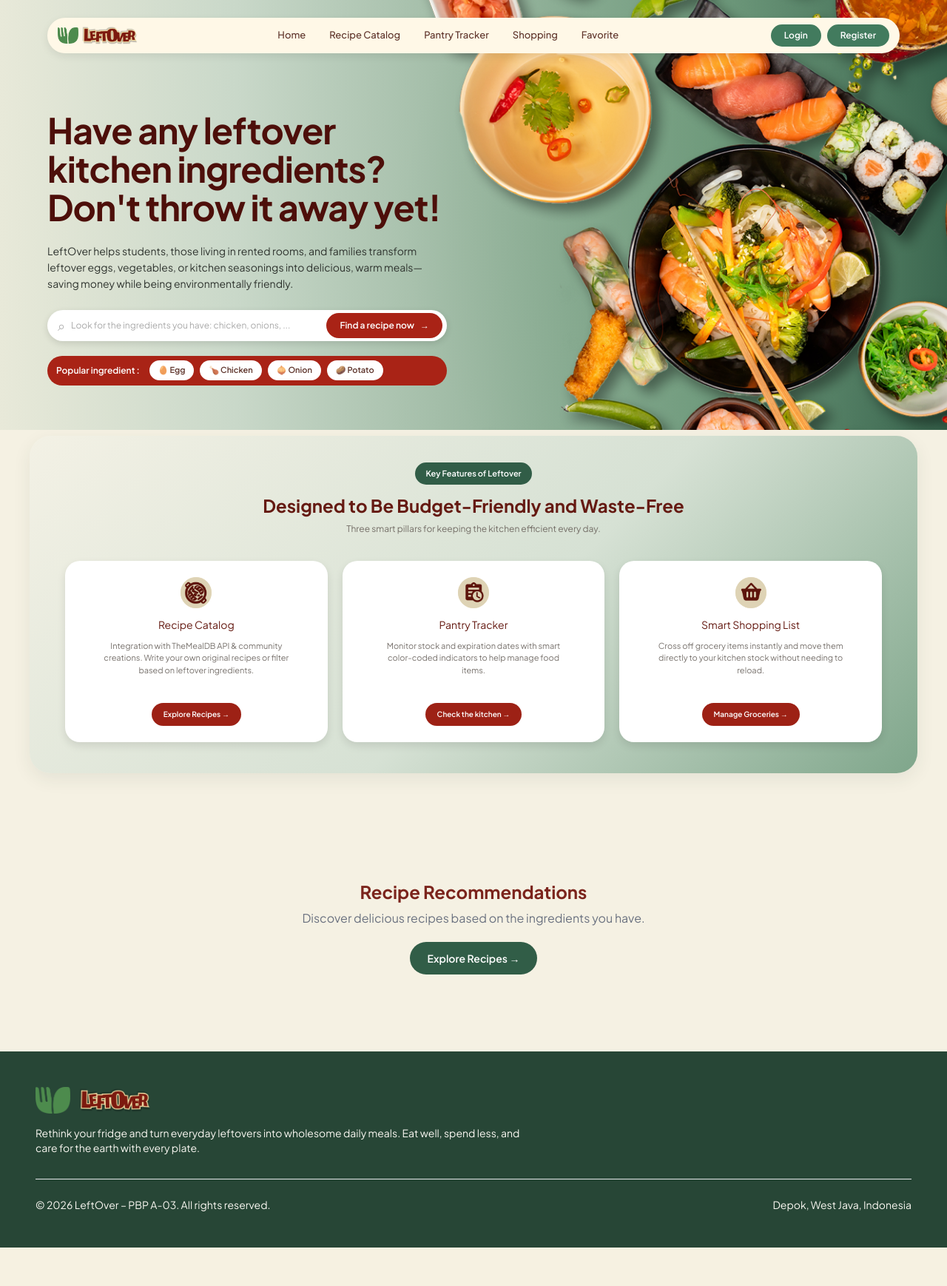
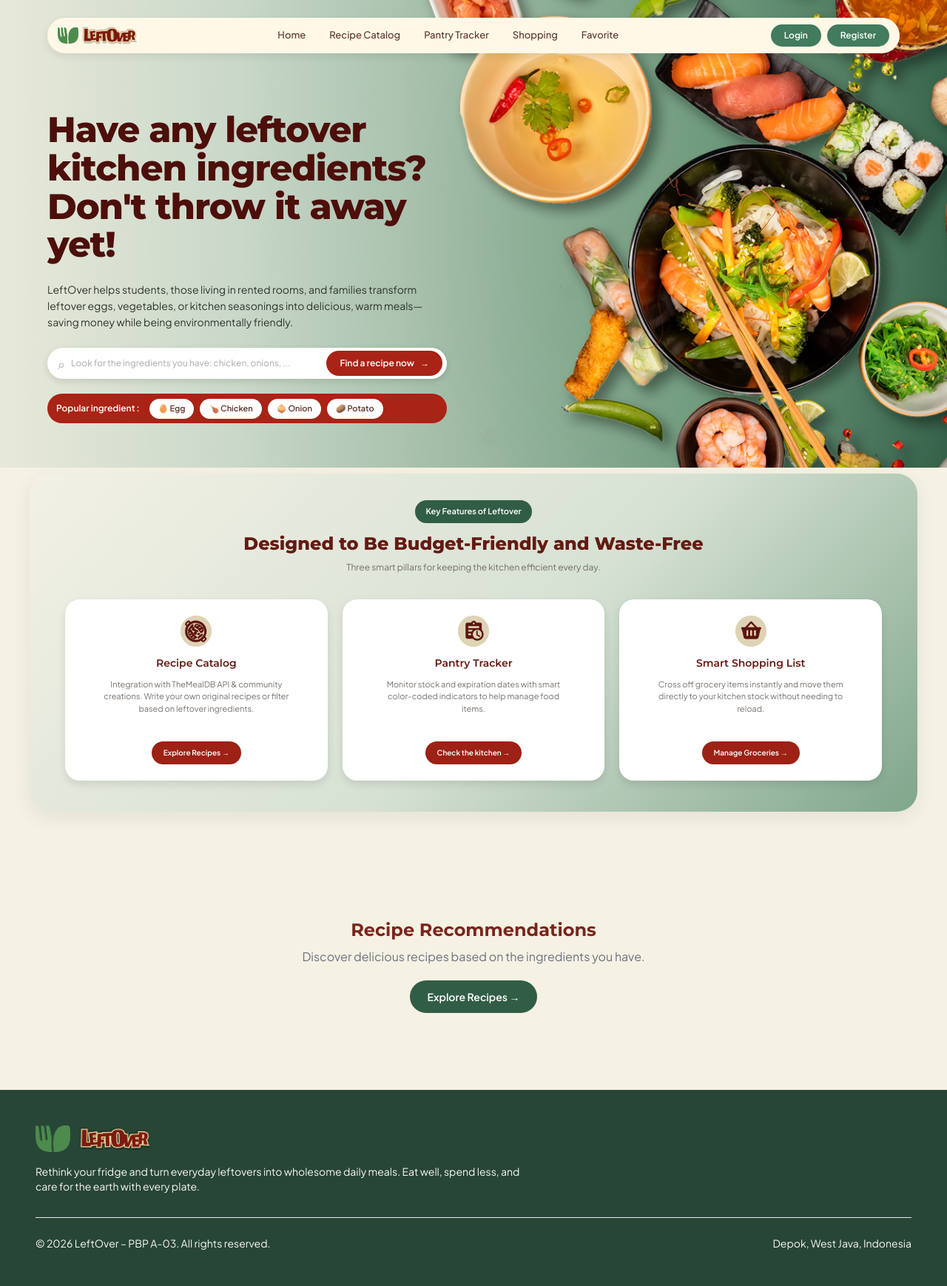
Before and after one commit to PBP-kel-3A/LeftOver, a Django app: page / in a window 1280 px wide. Shown: the whole page at 74% size. Before the commit the page ends 1686 px from the top, so only its background shows below. Run offline with Django 5.2, Linux system fonts and the light colour scheme; some libraries are stand-ins or nearby versions.

Commit message:
style : fix font

```diff
--- a/main/templates/main/landing.html
+++ b/main/templates/main/landing.html
@@ -6,7 +6,6 @@
 {% endblock %}
 
 {% block extra_css %}
-<script src="https://cdn.tailwindcss.com"></script>
 {% endblock %}
 
 {% block content %}
@@ -33,13 +32,13 @@
         <!-- LEFT CONTENT -->
         <div class="hero-content">
 
-            <h1 class="hero-title">
+            <h1 class="hero-title font-montserrat">
                 Have any leftover
                 kitchen ingredients?
                 <span>Don't throw it away yet!</span>
             </h1>
 
-            <p class="hero-description">
+            <p class="hero-description font-jakarta">
                 LeftOver helps students, those living in rented rooms, and families
                 transform leftover eggs, vegetables, or kitchen seasonings
                 into delicious, warm meals—saving money while being environmentally friendly.
@@ -109,11 +108,11 @@
                 Key Features of Leftover
             </span>
 
-            <h2>
+            <h2 class="font-montserrat">
                 Designed to Be Budget-Friendly and Waste-Free
             </h2>
 
-            <p>
+            <p class="font-jakarta">
                 Three smart pillars for keeping the kitchen
                 efficient every day.
             </p>
@@ -130,11 +129,11 @@
                     <img src="{% static 'img/Recipe.png' %}" alt="">
                 </div>
 
-                <h3>
+                <h3 class="font-montserrat">
                     Recipe Catalog
                 </h3>
 
-                <p>
+                <p class="font-jakarta">
                     Integration with TheMealDB API & community creations.
                     Write your own original recipes or filter
                     based on leftover ingredients.
@@ -157,11 +156,11 @@
                     <img src="{% static 'img/Pantry.png' %}" alt="">
                 </div>
 
-                <h3>
+                <h3 class="font-montserrat">
                     Pantry Tracker
                 </h3>
 
-                <p>
+                <p class="font-jakarta">
                     Monitor stock and expiration dates with
                     smart color-coded indicators to help
                     manage food items.
@@ -181,11 +180,11 @@
                     <img src="{% static 'img/Shoping.png' %}" alt="">
                 </div>
 
-                <h3>
+                <h3 class="font-montserrat">
                     Smart Shopping List
                 </h3>
 
-                <p>
+                <p class="font-jakarta">
                     Cross off grocery items instantly and
                     move them directly to your kitchen stock
                     without needing to reload.
@@ -213,7 +212,7 @@
             <!-- Header -->
             <div class="mb-8 flex flex-wrap items-center justify-between gap-4">
                 <div>
-                    <h2 class="text-2xl font-bold text-[#7B241C] md:text-3xl">
+                    <h2 class=" font-montserrat text-2xl font-bold text-[#7B241C] md:text-3xl">
                         Recommendations Based on Your Kitchen
                     </h2>
                     <p class="mt-2 text-sm text-gray-500">
@@ -230,7 +229,7 @@
             {% if not has_pantry_items %}
 
                 <div class="rounded-2xl bg-white p-10 text-center shadow-sm">
-                    <h3 class="text-xl font-bold text-[#26382D]">
+                    <h3 class=" font-montserrat text-xl font-bold text-[#26382D]">
                         Your Pantry Is Empty
                     </h3>
                     <p class="mt-2 text-gray-500">
@@ -274,7 +273,7 @@
                                     <span>No reviews yet</span>
                                 </div>
 
-                                <h3 class="text-lg font-bold text-[#26382D]">
+                                <h3 class="font-montserrat text-lg font-bold text-[#26382D]">
                                     {{ item.recipe.name }}
                                 </h3>
 
@@ -316,7 +315,7 @@
             {% else %}
 
                 <div class="rounded-2xl bg-white p-10 text-center shadow-sm">
-                    <h3 class="text-xl font-bold text-[#26382D]">
+                    <h3 class=" font-montserrat text-xl font-bold text-[#26382D]">
                         No Matching Recipes Yet
                     </h3>
                     <p class="mt-2 text-gray-500">
@@ -334,7 +333,7 @@
 
             <!-- Guest -->
             <div class="py-10 text-center">
-                <h2 class="text-2xl font-bold text-[#7B241C]">
+                <h2 class="font-montserrat text-2xl font-bold text-[#7B241C]">
                     Recipe Recommendations
                 </h2>
                 <p class="mt-2 text-gray-500">
--- a/shopping/templates/shopping/_shopping_item.html
+++ b/shopping/templates/shopping/_shopping_item.html
@@ -6,8 +6,8 @@
             {% if item.is_purchased %}checked{% endif %}
             aria-label="Mark {{ item.name }} as purchased"
         >
-        <span class="shop-item-name">{{ item.name }}</span>
-        {% if item.quantity %}<span class="shop-item-qty">({{ item.quantity }})</span>{% endif %}
+        <span class="shop-item-name font-jakarta">{{ item.name }}</span>
+        {% if item.quantity %}<span class="shop-item-qty font-jakarta">({{ item.quantity }})</span>{% endif %}
     </label>
 
     <button type="button" class="shop-delete" aria-label="Delete {{ item.name }}">
--- a/shopping/templates/shopping/shopping_list.html
+++ b/shopping/templates/shopping/shopping_list.html
@@ -18,8 +18,8 @@
     <header class="shop-hero">
         <div class="shop-container shop-hero-inner">
             <div>
-                <h1 class="shop-title">Shopping List</h1>
-                <p class="shop-subtitle">
+                <h1 class="shop-title font-montserrat">Shopping List</h1>
+                <p class="shop-subtitle font-jakarta">
                     Shop quickly without being swayed by impulse—automatically sync the recipes you plan to cook
                     with the pantry items that are running low.
                 </p>
```
Also changed, not shown: pantry/templates/pantry/pantry_list.html (+11 -14 lines).
